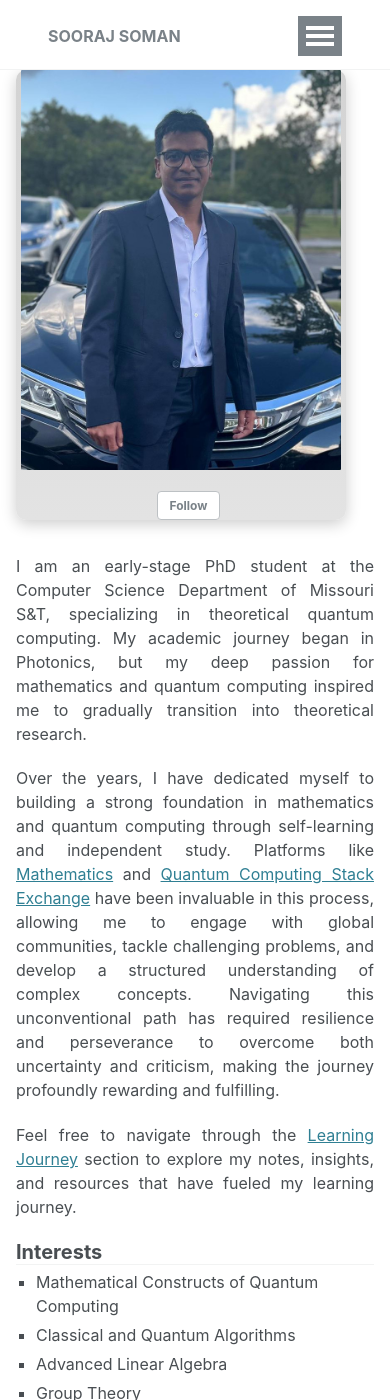
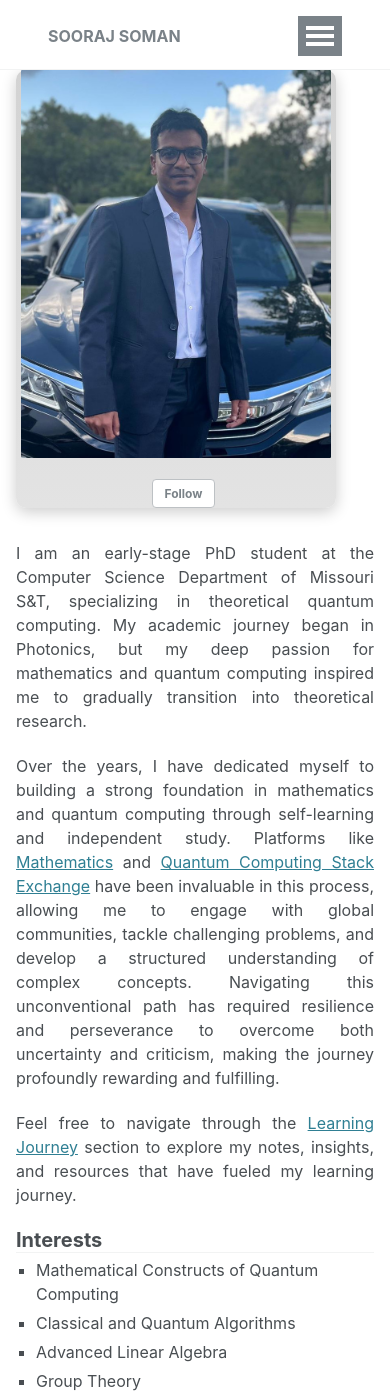
Before and after one commit to soorajss1729/soorajss1729.github.io, a Jekyll site: the page built from _pages/about.md, in a window 390 px wide and 1400 px high. Built offline with Jekyll 4.4.1, drawn with Linux system fonts in a browser that asks for light colours.

Commit message:
Update _sidebar.scss

```diff
--- a/_sass/_sidebar.scss
+++ b/_sass/_sidebar.scss
@@ -90,7 +90,7 @@
   padding-right: 0;
 
   @media screen and (max-width: 600px) {
-    width: 330px;
+    width: 320px;
     margin: 0; /* Remove all margins on small screens */
     padding-left: 0.1em; /* Add padding for both sides */
     padding-right: 0.1em;
```
